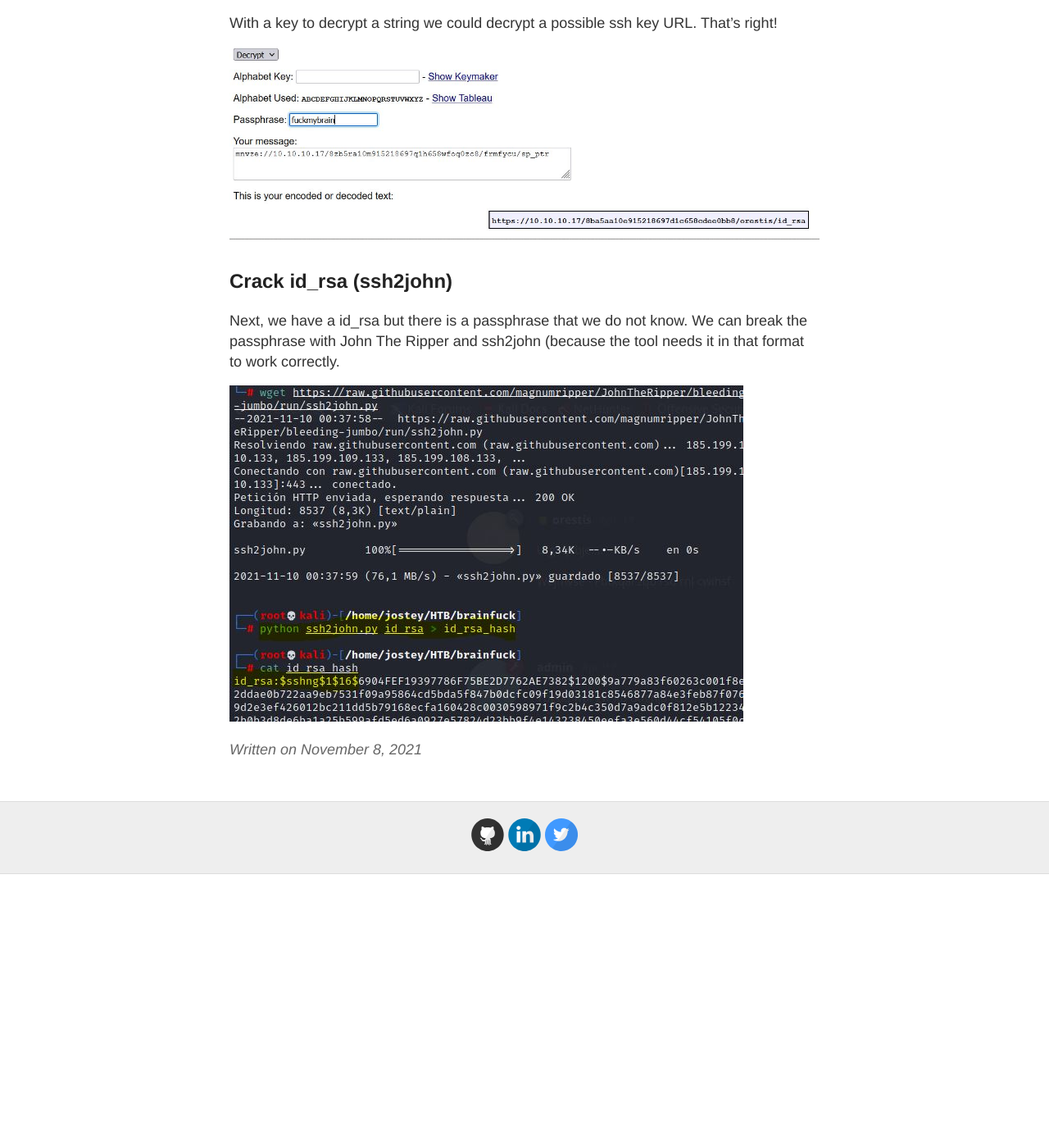
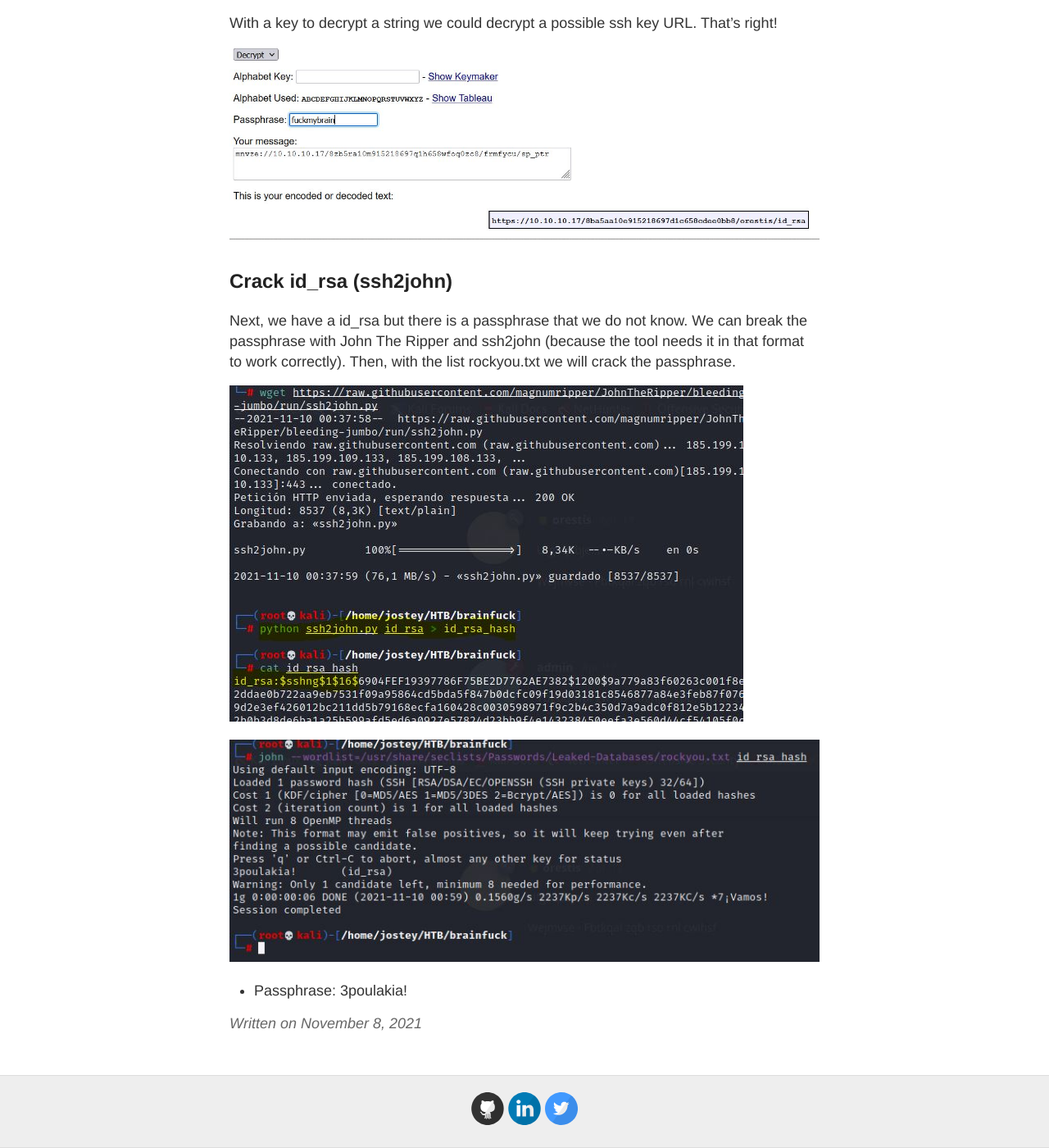
Before and after one commit to jostey/jostey.github.io, a Jekyll site: the page built from _posts/2021-11-8-Brainfuck-HTB.md, in a window 1280 px wide and 1400 px high, scrolled down 7627 px. Shown: the whole window at 82% size. Built offline with Jekyll 4.4.1, drawn with Linux system fonts in a browser that asks for light colours; before the commit the page ends 8693 px from its top, so only the background shows below that.

Commit message:
Update 2021-11-8-Brainfuck-HTB.md

```diff
--- a/_posts/2021-11-8-Brainfuck-HTB.md
+++ b/_posts/2021-11-8-Brainfuck-HTB.md
@@ -120,6 +120,10 @@ With a key to decrypt a string we could decrypt a possible ssh key URL. That's r
 ![vigenere]({{ site.baseurl }}/images/brainfuck/vigenere.jpg)
 
 ## Crack id_rsa (ssh2john)
-Next, we have a id_rsa but there is a passphrase that we do not know. We can break the passphrase with John The Ripper and ssh2john (because the tool needs it in that format to work correctly.
+Next, we have a id_rsa but there is a passphrase that we do not know. We can break the passphrase with John The Ripper and ssh2john (because the tool needs it in that format to work correctly). Then, with the list rockyou.txt we will crack the passphrase.
 
 ![ssh2john]({{ site.baseurl }}/images/brainfuck/ssh2john.jpg)
+
+![john]({{ site.baseurl }}/images/brainfuck/john_cracked.jpg)
+
+* Passphrase: 3poulakia!
```
